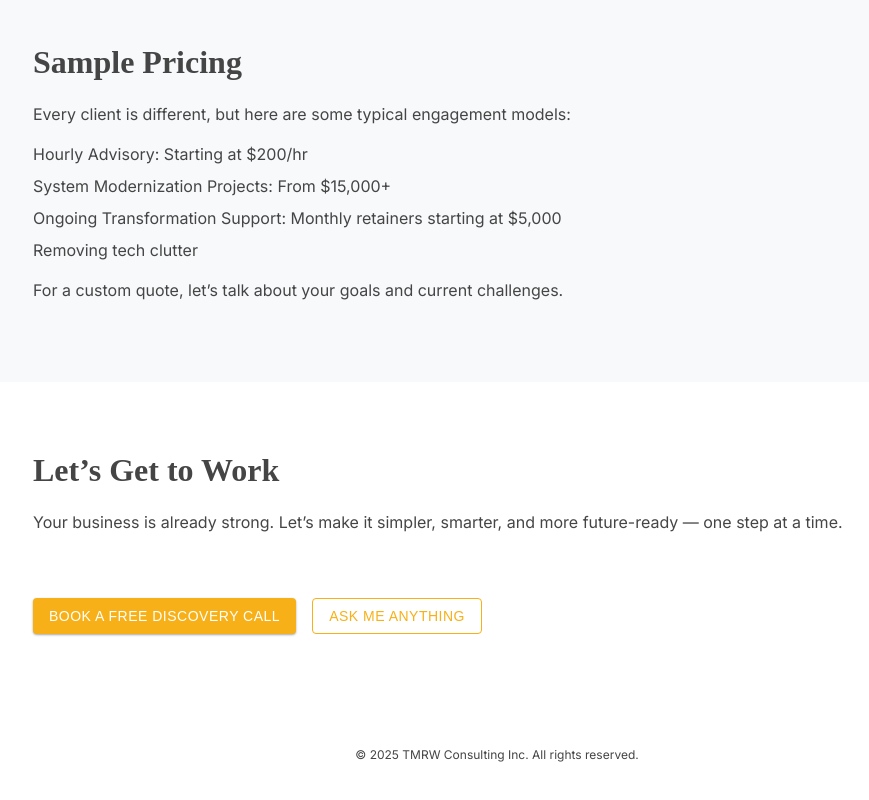
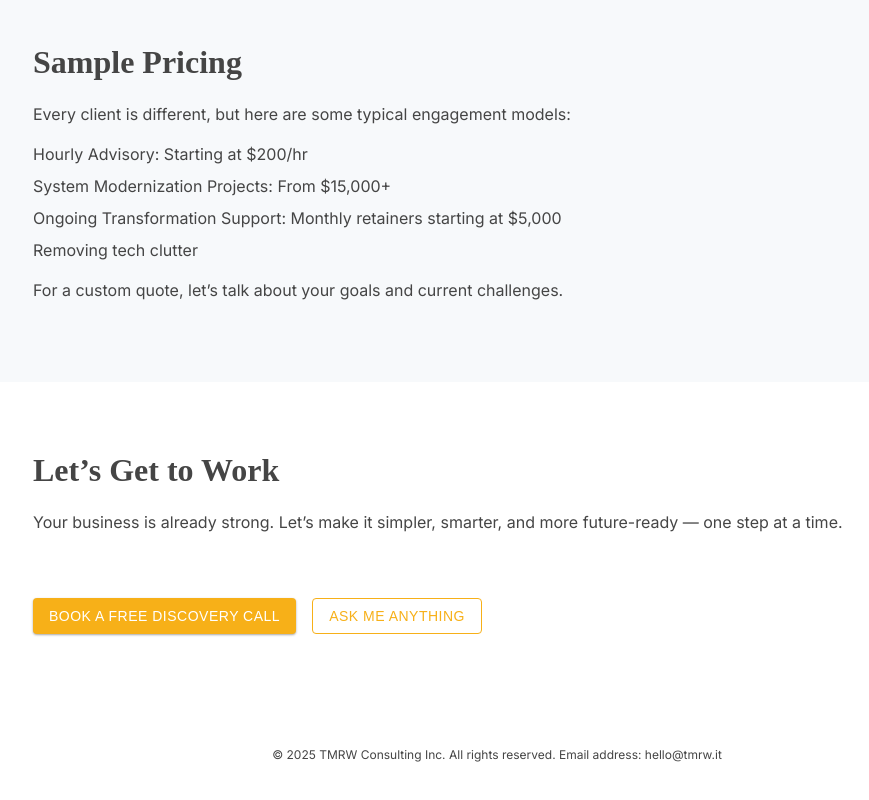
Before and after one commit to nathanaelnienaber/n2n.work, a React (Vite) app: page / in a window 1280 px wide. Shown: the part 3719-4519 px from the top of the page, without its empty margins (143-1012 px from the left). Built offline with nearby package versions, Linux system fonts and the light colour scheme; a web font is replaced by a local one.

Commit message:
added email to footer

```diff
--- a/src/components/Footer.jsx
+++ b/src/components/Footer.jsx
@@ -1,7 +1,7 @@
 export default function Footer() {
   return (
     <footer>
-      &copy; 2025 TMRW Consulting Inc. All rights reserved.
+      &copy; 2025 TMRW Consulting Inc. All rights reserved. Email address: hello@tmrw.it
     </footer>
   );
 }
```
